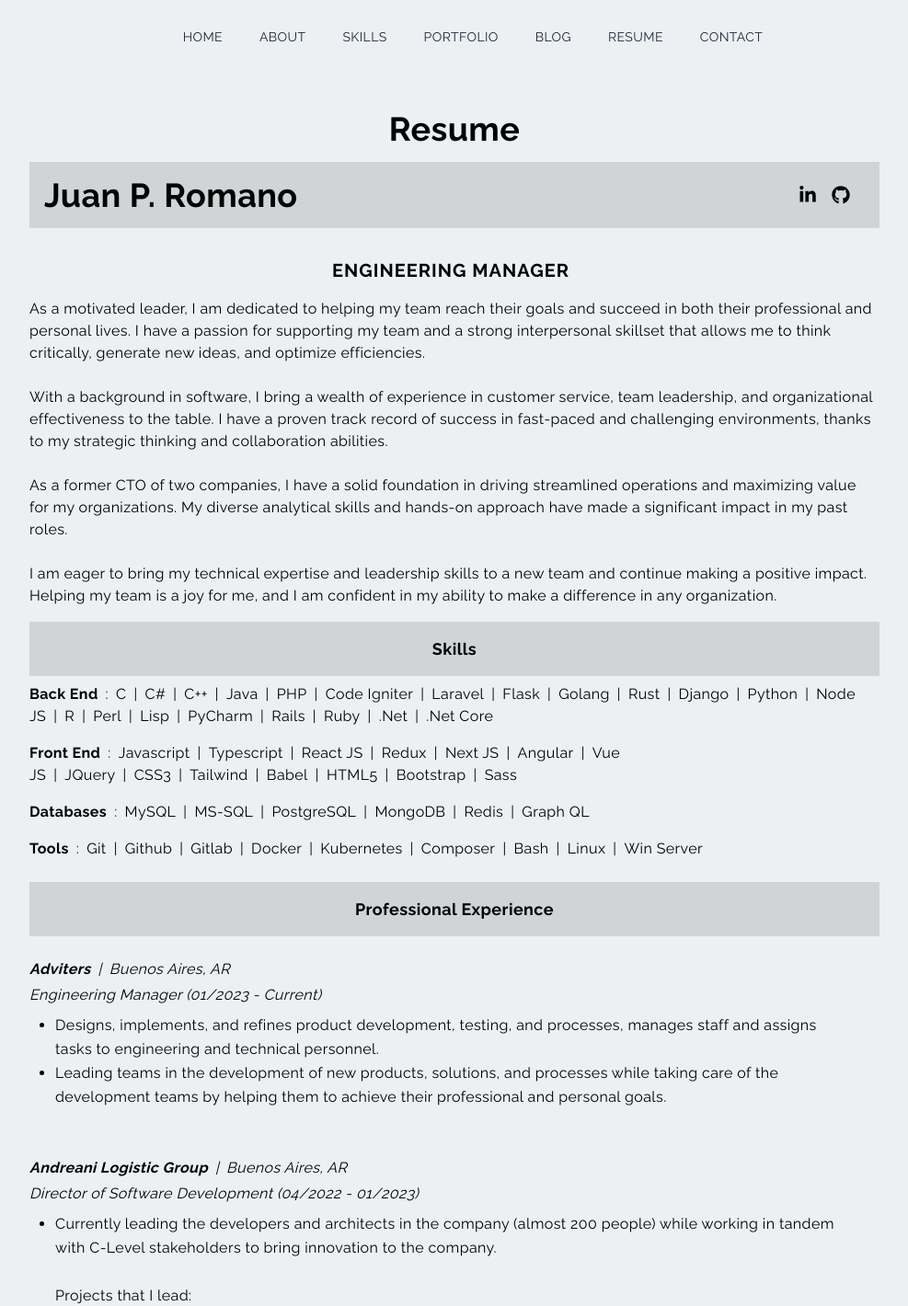
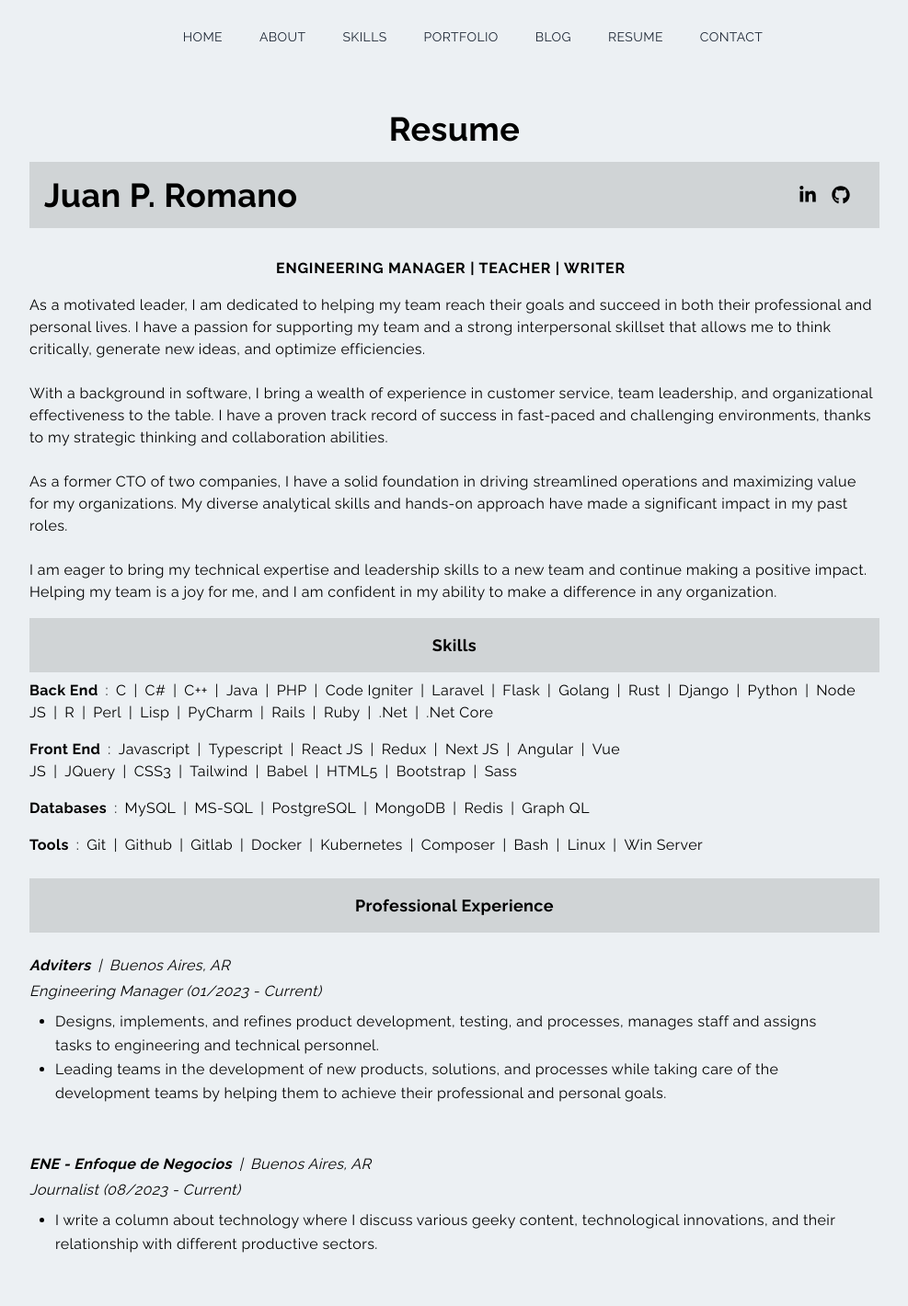
Before and after one commit to jpromanonet-website/website_main, a Next.js app: page /resume in a window 1280 px wide. Shown: the top 1420 px of the page at 92% size, without its empty margins (146-1133 px from the left). Built offline with nearby package versions, Linux system fonts and the light colour scheme.

Commit message:
New description

```diff
--- a/pages/resume.jsx
+++ b/pages/resume.jsx
@@ -35,10 +35,10 @@ const resume = () => {
             </a>
           </div>
         </div>
-        <div className="text-center py-4 text-xl font-bold uppercase tracking-wider">
+        <div className="text-center py-4 text-l font-bold uppercase tracking-wider">
           <div className="hidden sm:block">
             <p>
-              Engineering Manager <span className="px-1"></span>{" "}
+              Engineering Manager | Teacher | Writer <span className="px-1"></span>{" "}
             </p>
           </div>
         </div>
@@ -158,6 +158,19 @@ const resume = () => {
               Leading teams in the development of new products, solutions, and
               processes while taking care of the development teams by helping
               them to achieve their professional and personal goals.
+            </li>
+          </ul>
+        </div>
+
+        <div className="py-6">
+          <p className="italic">
+            <span className="font-bold italic">ENE - Enfoque de Negocios</span>
+            <span className="px-2">|</span>Buenos Aires, AR
+          </p>
+          <p className="py-1 italic">Journalist (08/2023 - Current)</p>
+          <ul className="list-disc list-outside px-7 py-1 leading-relaxed">
+            <li>
+            I write a column about technology where I discuss various geeky content, technological innovations, and their relationship with different productive sectors.
             </li>
           </ul>
         </div>
```
